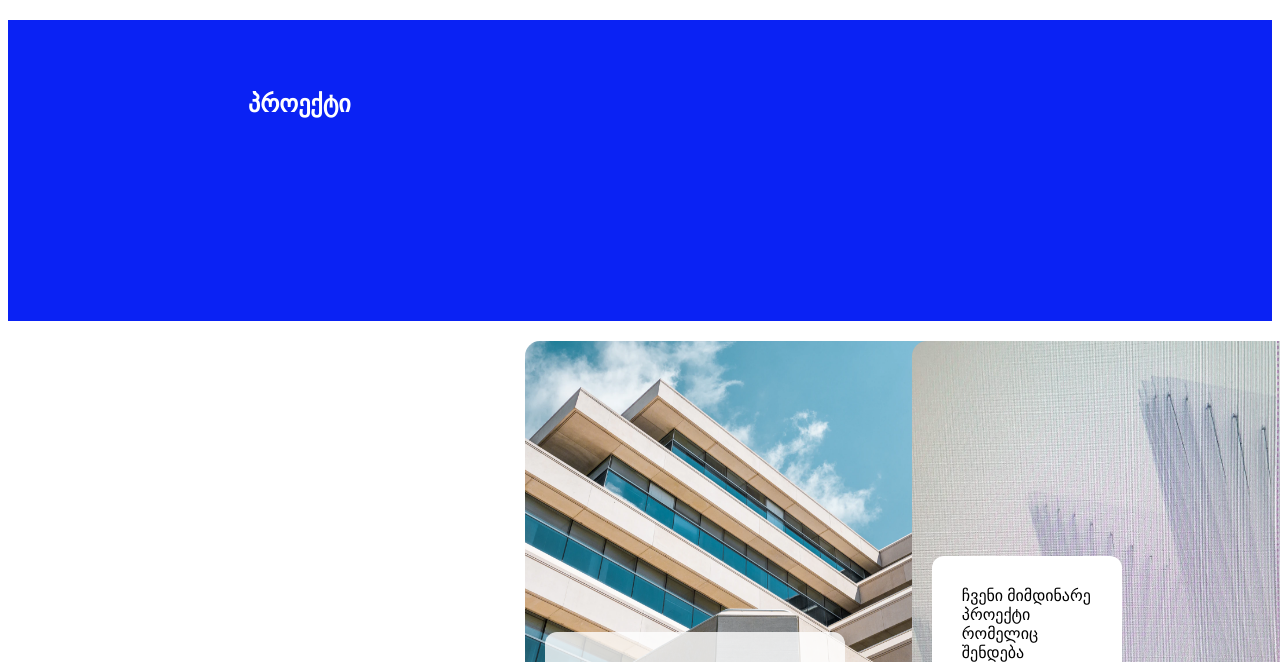
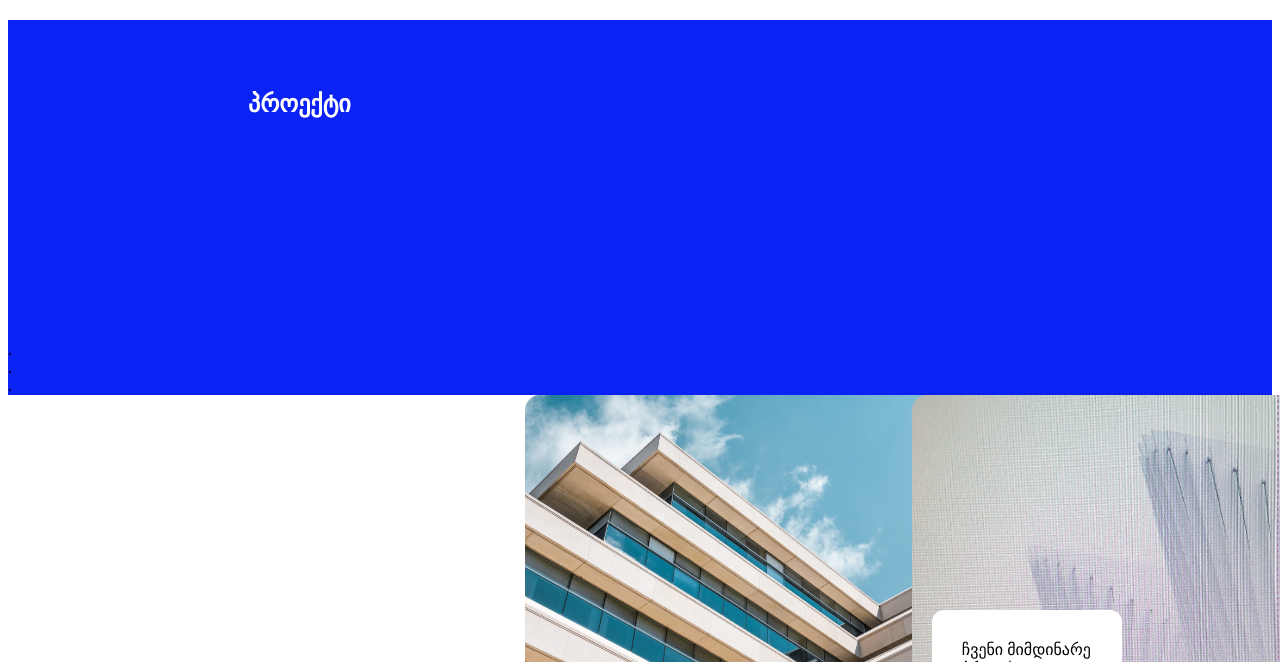
Before and after one commit to muxbe/davaleba6, a plain HTML site: page index.html in a window 1280 px wide. Shown: the top 662 px of the page. Drawn offline with Linux system fonts and the light colour scheme.

Commit message:
section2

```diff
--- a/index.html
+++ b/index.html
@@ -8,6 +8,9 @@
   <body>
     <section class="section111">
       <h1 class="h111">პროექტი</h1>
+      <article classs="wertili111">.</article>
+      <article classs="wertili222">.</article>
+      <article classs="wertili222">.</article>
     </section>
     <section>
       <article class="article111">
```
